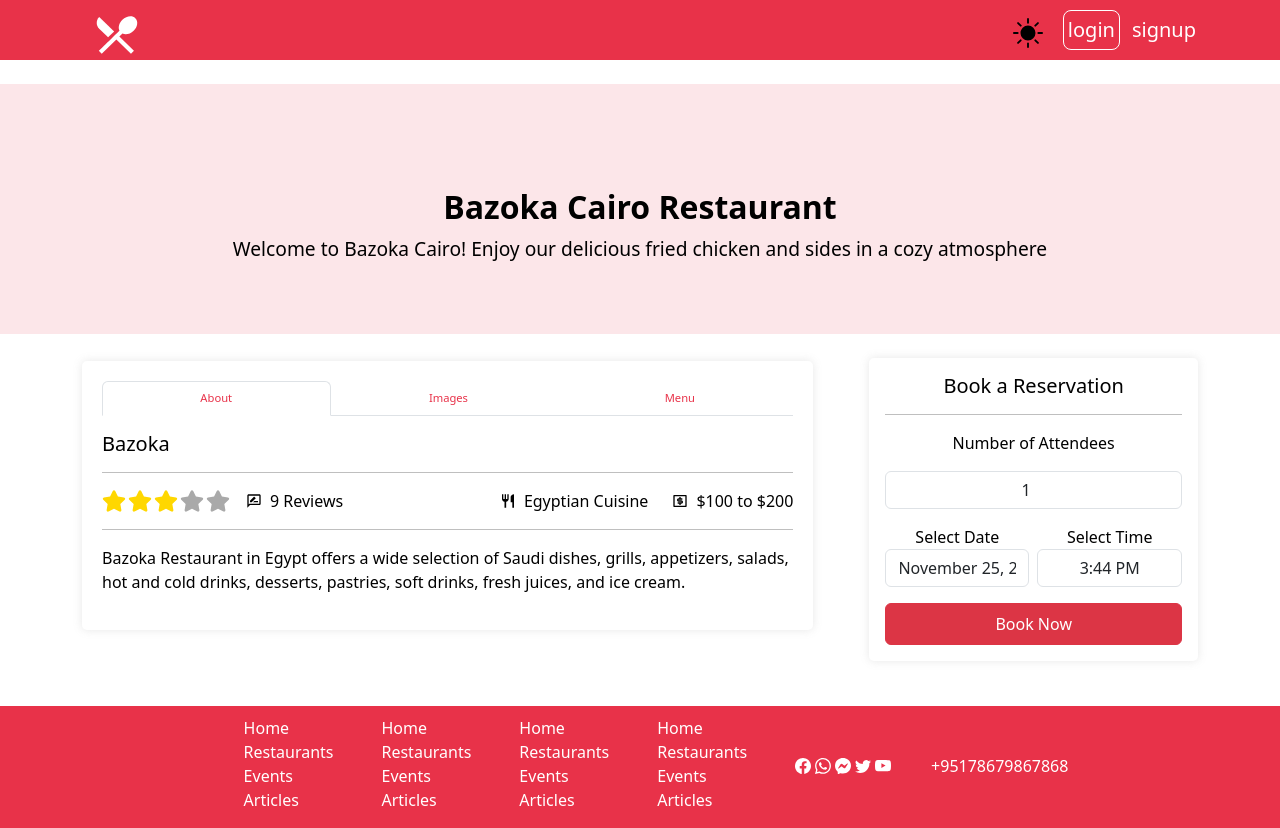
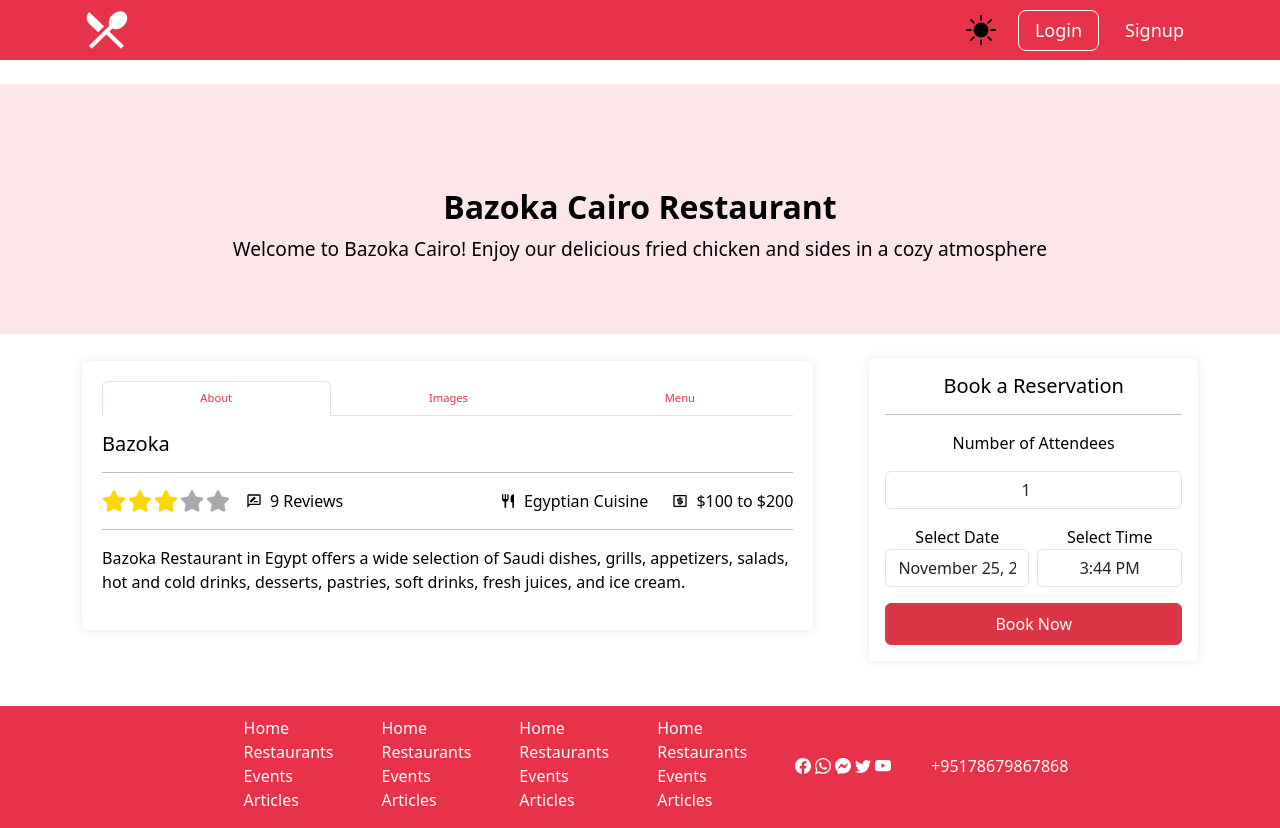
Before and after one commit to mmt20/nextjs-restaurant, a Next.js app: page /restaurant/17 in a window 1280 px wide. Built offline with nearby package versions, Linux system fonts and the light colour scheme; no server answers.

Commit message:
feat(navbar): enhance navbar layout

```diff
--- a/app/common/nav-bar/nav-bar.module.css
+++ b/app/common/nav-bar/nav-bar.module.css
@@ -2,8 +2,27 @@
   background-color: var(--primary-color);
   position: fixed;
   top: 0;
+  left: 0;
+  right: 0;
   height: 60px;
   z-index: 300;
+
+  /* ensures children vertically align nicely */
+  display: flex;
+  align-items: center;
+}
+
+.logo {
+  width: 50px;
+  height: 50px;
+  color: var(--logo-color);
+  cursor: pointer;
+  transition: transform 0.2s ease, opacity 0.2s ease;
+}
+
+.logo:hover {
+  transform: scale(1.05);
+  opacity: 0.9;
 }
 
 .lang {
@@ -11,40 +30,41 @@
   height: 30px;
   color: var(--lang-icon);
   cursor: pointer;
-}
-
-.logo {
-  width: 50px;
-  height: 50px;
-  margin: 10px;
-  color: var(--logo-color);
+  display: flex;
+  align-items: center;
+  justify-content: center;
 }
 
 .btn {
-  margin-top: 8px !important;
-  color: var(--foreground);
-  border-radius: 5px;
-  padding: 2px !important;
-  margin-left: 10px !important;
-  margin-top: 10px !important;
+  border-radius: 6px;
+  padding: 6px 14px;
+  cursor: pointer;
+  font-size: 16px;
+  font-weight: 500;
+  background: transparent;
+  border: none;
+  transition: opacity 0.2s ease;
+
+  margin-left: 12px;
+}
+
+.btn:hover {
+  opacity: 0.85;
 }
 
 .btnLogin {
   background-color: var(--button-background);
   border: 1px solid var(--foreground);
-  cursor: pointer;
-  font-size: 20px;
-  padding: 4px !important;
+  color: var(--foreground);
+  font-size: 18px;
   border-radius: 8px;
-  color: white;
+  padding: 6px 16px;
 }
 
 .btnRegister {
-  border: none;
-  cursor: pointer;
+  background-color: transparent;
   color: var(--button-color);
-  background-color: transparent;
-  font-size: 20px;
+  font-size: 18px;
 }
 
 .btnOrder {
--- a/app/common/nav-bar/nav-bar.tsx
+++ b/app/common/nav-bar/nav-bar.tsx
@@ -1,50 +1,60 @@
 import { IoMdRestaurant } from "react-icons/io";
 import { auth, signOut } from "@/auth";
+import Link from "next/link";
 
+import ThemeToggle from "./theme-toggle";
 import styles from "./nav-bar.module.css";
-import Link from "next/link";
-import ThemeToggle from "./theme-toggle";
 
-const { navBar, lang, logo, btn, btnLogin, btnRegister } = styles;
+const { navBar, logo, lang, btn, btnLogin, btnRegister } = styles;
 
 const Navbar = async () => {
   const session = await auth();
+  const user = session?.user;
 
   return (
-    <nav className={`${navBar} w-100`}>
-      <div className="container d-flex justify-content-between">
-        <Link href={"/"} style={{ textDecoration: "none" }}>
+    <nav className={navBar}>
+      <div className="container d-flex justify-content-between align-items-center">
+        <Link href="/" aria-label="Home">
           <IoMdRestaurant className={logo} />
         </Link>
 
-        <div>
+        <div className="d-flex align-items-center">
           <ThemeToggle className={lang} />
-          {session?.user ? (
-            <form
-              action={async () => {
-                "use server";
-                await signOut({ redirectTo: "/login" });
-              }}
-              style={{ display: "inline" }}
-            >
-              <button type="submit" className={`${btn} ${btnLogin}`}>
-                Logout
-              </button>
-            </form>
-          ) : (
-            <>
-              <Link href="/login">
-                <button className={`${btn} ${btnLogin}`}>login</button>
-              </Link>
-              <Link href="/signup">
-                <button className={`${btn} ${btnRegister}`}>signup</button>
-              </Link>
-            </>
-          )}
+
+          {user ? <UserMenu firstName={user.firstName!} /> : <GuestMenu />}
         </div>
       </div>
     </nav>
   );
 };
 
+const UserMenu = ({ firstName }: { firstName: string }) => (
+  <>
+    <span className="ms-3  fw-bold">Welcome, {firstName}</span>
+
+    <form
+      action={async () => {
+        "use server";
+        await signOut({ redirectTo: "/login" });
+      }}
+    >
+      <button type="submit" className={`${btn} ${btnLogin}`}>
+        Logout
+      </button>
+    </form>
+  </>
+);
+
+const GuestMenu = () => (
+  <>
+    <Link href="/login">
+      <button className={`${btn} ${btnLogin}`}>Login</button>
+    </Link>
+
+    <Link href="/signup">
+      <button className={`${btn} ${btnRegister}`}>Signup</button>
+    </Link>
+  </>
+);
+
 export default Navbar;
--- a/app/components/Form/login-form.tsx
+++ b/app/components/Form/login-form.tsx
@@ -29,6 +29,7 @@ const LoginForm = () => {
         toast.success(data.message);
       }
       router.replace("/");
+      router.refresh(); // Force server components to re-fetch session data
     },
     onError: (error) => {
       if (error?.error) {
```
